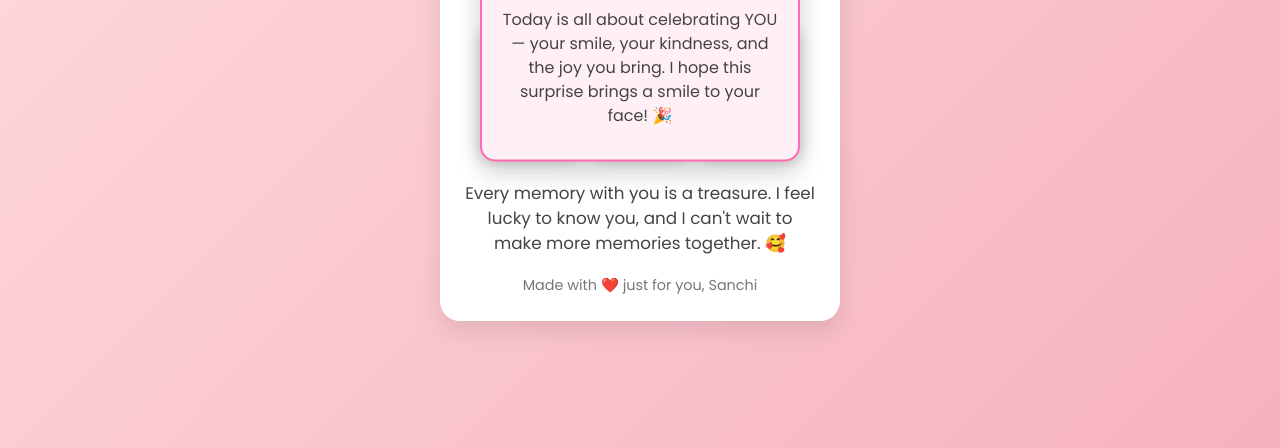
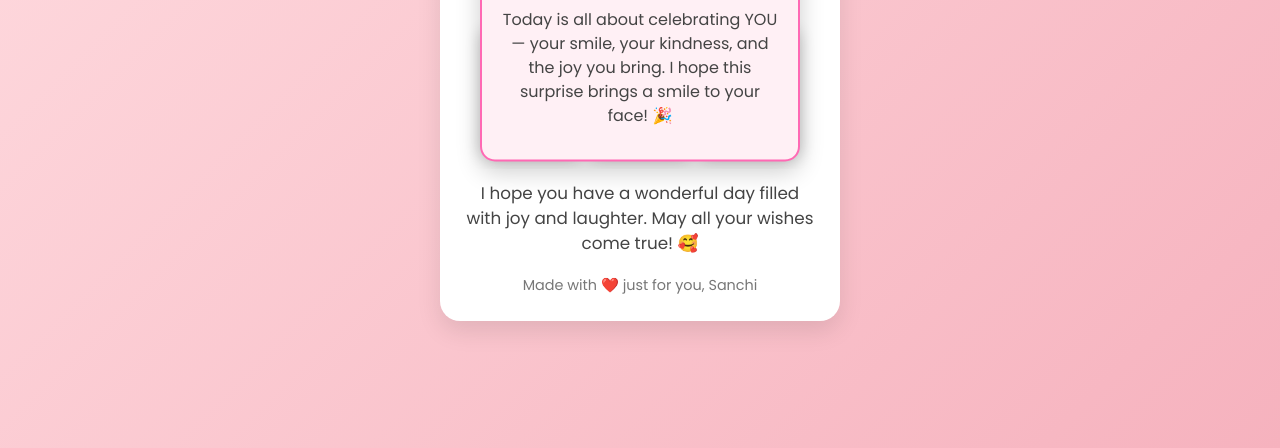
Before and after one commit to Codewithajinkya/For_sanchi, a plain HTML site: page index.html in a window 1280 px wide. Shown: the part 352-800 px from the top of the page. Drawn offline with Linux system fonts and the light colour scheme; files whose address does not match are found by name.

Commit message:
Update index.html

```diff
--- a/index.html
+++ b/index.html
@@ -30,7 +30,7 @@
       <img src="images/photo3.jpg" alt="Memory 3" />
     </div>
 
-    <p class="fade-in">Every memory with you is a treasure. I feel lucky to know you, and I can't wait to make more memories together. 🥰</p>
+    <p class="fade-in">I hope you have a wonderful day filled with joy and laughter. May all your wishes come true! 🥰</p>
     <div class="footer">Made with ❤️ just for you, Sanchi</div>
   </div>
 </body>
```
